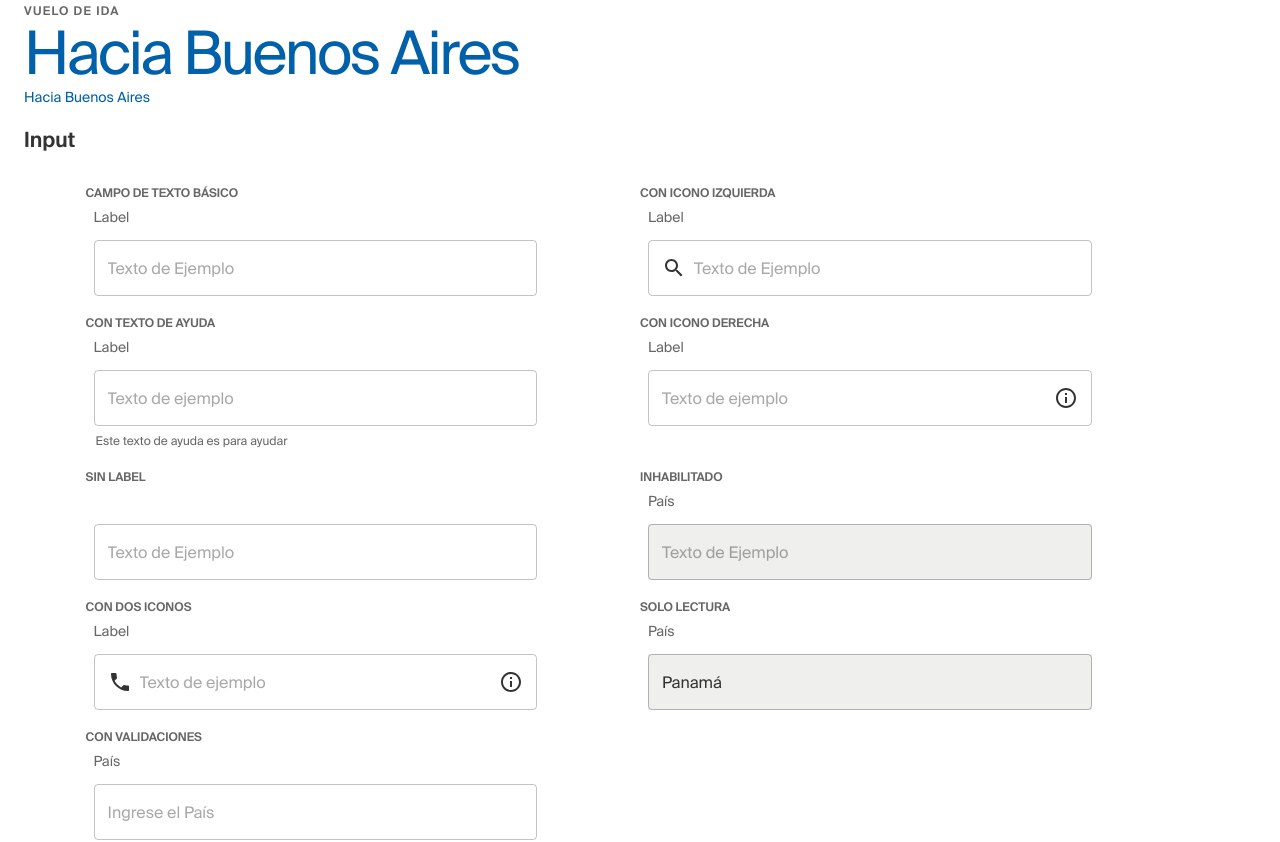
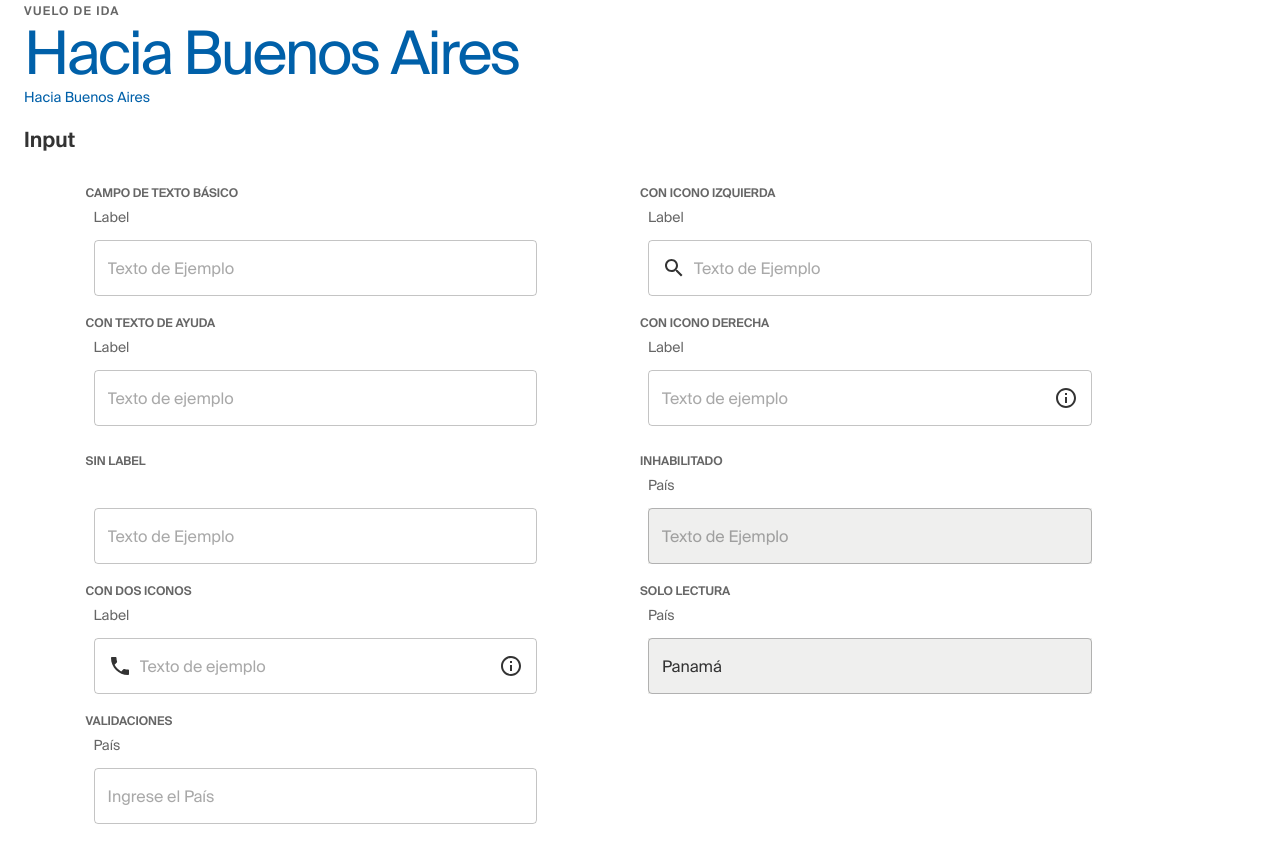
Before and after one commit to santiago86/testcomponents, a React (Create React App) app: page / in a window 1280 px wide. Shown: the top 842 px of the page. Built offline with nearby package versions, Linux system fonts and the light colour scheme.

Commit message:
fixed issue on inputCo

```diff
--- a/src/components/TextField/Form.js
+++ b/src/components/TextField/Form.js
@@ -1,11 +1,11 @@
 import React, { useState } from "react"
 import { makeStyles } from "@material-ui/core/styles"
 import { InputAdornment, Typography } from "@material-ui/core"
+import InputCo from "./inputCo"
 import SearchIcon from "@material-ui/icons/Search"
 import InfoOutlinedIcon from "@material-ui/icons/InfoOutlined"
 import CheckIcon from "@material-ui/icons/Check"
 import PhoneIcon from "@material-ui/icons/Phone"
-import InputCo from "./inputCo"
 
 const useStyles = makeStyles((theme) => ({
   root: {
@@ -68,12 +68,12 @@ const Form = () => {
   ]
 
   const validateCountry = (event) => {
-    const { value } = event.target
+    const value = event.target.value
     const isValid = countries.find(
       (el) => el.label.toLocaleLowerCase() === value.toLocaleLowerCase()
     )
     setCountry({ ...country, name: value, validCountry: isValid })
-    if (isValid) {
+    if (!isValid) {
       setCountry({
         ...country,
         name: value,
@@ -205,9 +205,7 @@ const Form = () => {
       </div>
       <div className={classes.container}>
         <div className={classes.column}>
-          <Typography className={classes.inputTitle}>
-            con validaciones
-          </Typography>
+          <Typography className={classes.inputTitle}>validaciones</Typography>
           <InputCo
             id="second-input"
             placeholder="Ingrese el País"
--- a/src/components/TextField/inputCo.js
+++ b/src/components/TextField/inputCo.js
@@ -84,8 +84,8 @@ const InputCo = (props) => {
         defaultValue={defaultValue}
       />
       {helperText && (
-        <FormHelperText className={classes.helperText} error={hasErrors}>
-          {helperText}
+        <FormHelperText className={classes.helperText} error={errors !== ""}>
+          {(helperText && !hasErrors) || errors}
         </FormHelperText>
       )}
     </form>
```
